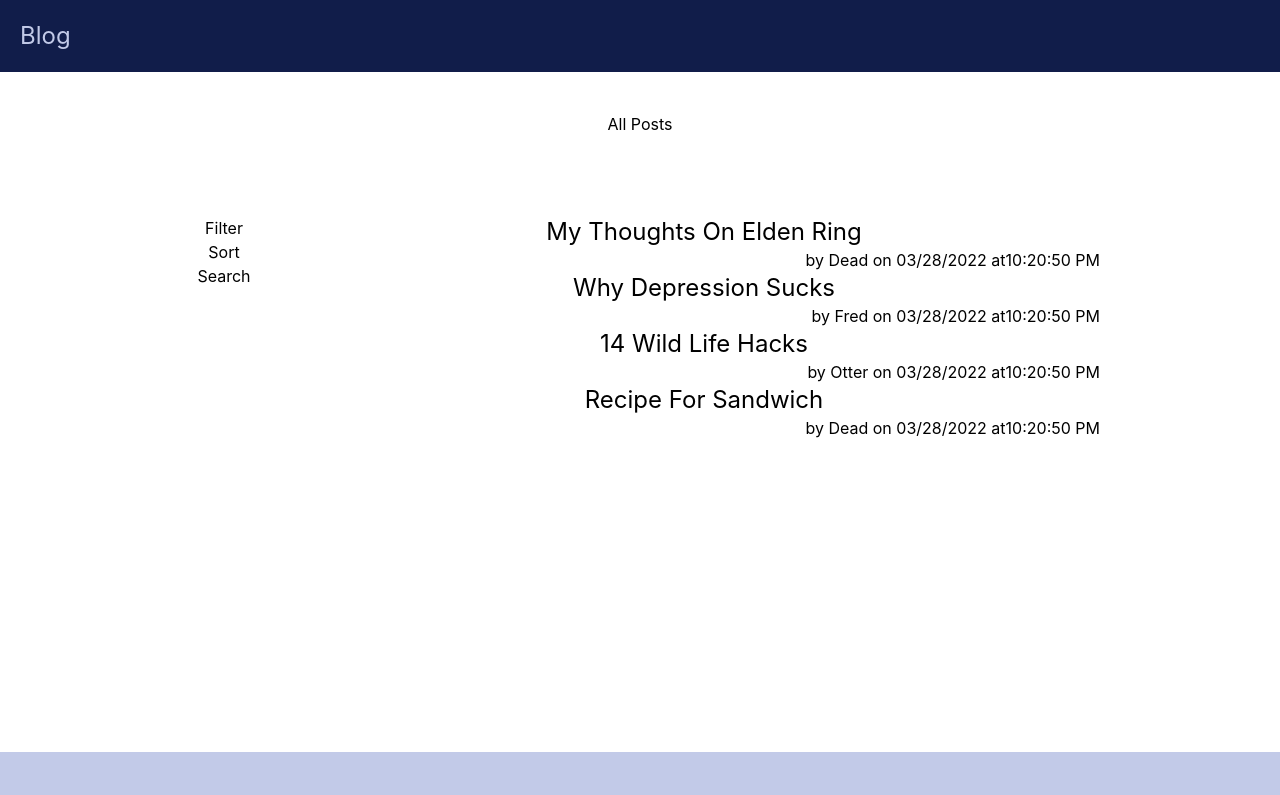
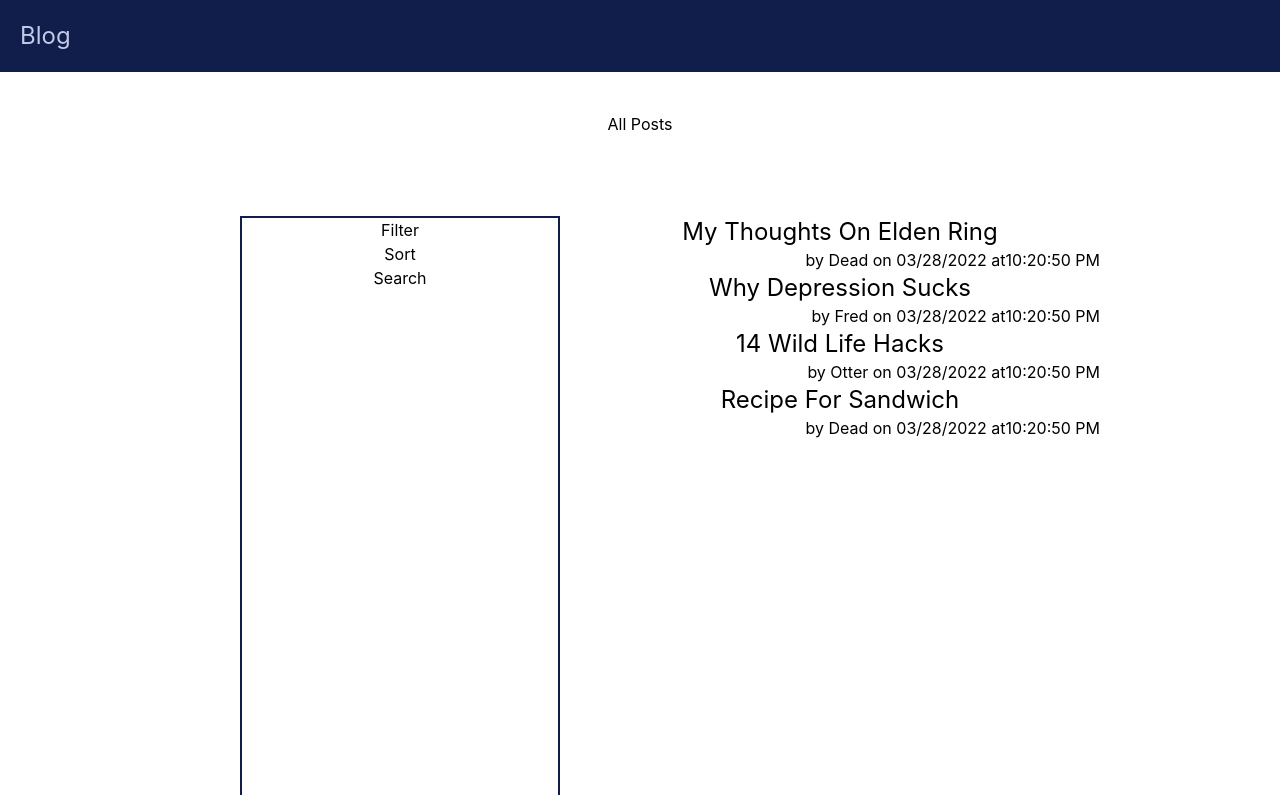
Before and after one commit to DeadpanCakes/BlogFrontEnd, a React (Create React App) app: page /posts in a window 1280 px wide. Shown: the top 795 px of the page. Built offline with nearby package versions, Linux system fonts and the light colour scheme.

Commit message:
resized some elements

```diff
--- a/src/components/posts/AllPosts.js
+++ b/src/components/posts/AllPosts.js
@@ -1,9 +1,9 @@
 import PostList from "./PostList";
 
 const AllPosts = () => {
-  const containerStyle = "flex px-40 py-10";
+  const containerStyle = "flex pl-60 pr-40 py-10 min-h-[100vh]";
   const titleStyle = "py-10"
-  const controlStyle = "max-w-[20vw] min-w-[10vw]";
+  const controlStyle = "flex-1 border-2 border-darkBG max-w-[25vw]";
   const postsStyle = "flex-1";
   return (
     <div>
```
